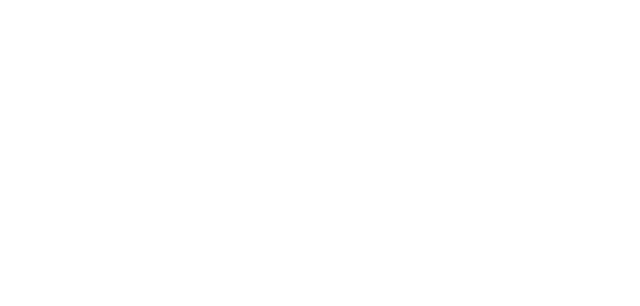
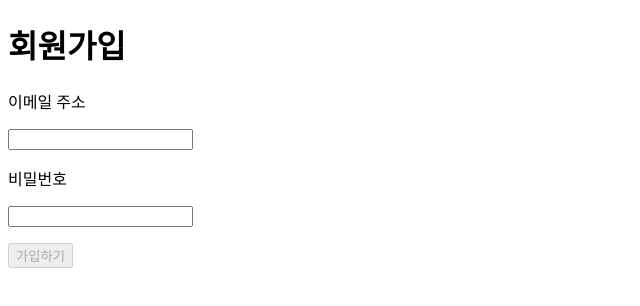
Before and after one commit to happyKale/Kream-Clone-Front, a React (Create React App) app: page /signup in a window 1280 px wide. Shown: the top 306 px of the page, without its empty margins (0-640 px from the left). Built offline with nearby package versions, Linux system fonts and the light colour scheme.

Commit message:
feat: 로그인/회원가입

```diff
--- a/package.json
+++ b/package.json
@@ -9,6 +9,7 @@
     "axios": "^0.22.0",
     "connected-react-router": "^6.9.1",
     "history": "4.10.1",
+    "lodash": "^4.17.21",
     "react": "^17.0.2",
     "react-cookie": "^4.1.1",
     "react-dom": "^17.0.2",
--- a/src/App.js
+++ b/src/App.js
@@ -3,7 +3,8 @@
 import { ConnectedRouter } from "connected-react-router";
 
 import Main from "./pages/Main";
-import User from "./pages/User";
+import Login from "./pages/Login";
+import Signup from "./pages/Signup";
 import Detail from "./pages/Detail";
 
 import { history } from "./redux/store";
@@ -12,7 +13,8 @@
   return (
     <ConnectedRouter history={history}>
      <Route path="/" exact component={Main}/>
-     <Route path="/user" exact component={User}/>
+     <Route path="/login" exact component={Login}/>
+     <Route path="/signup" exact component={Signup}/>
      <Route path="/detail:" exact component={Detail}/>
     </ConnectedRouter>
   );
--- a/src/lib/axios.js
+++ b/src/lib/axios.js
@@ -5,7 +5,7 @@
 
 const instance = axios.create({
     // 기본적으로 우리가 바라볼 서버의 주소
-    // baseURL: "http://13.124.198.97:4000/",
+    baseURL: "http://13.124.198.97:4000/",
     // headers: {
     //     "content-type": "application/json;charset=UTF-8",
     //     accept: "application/json",
@@ -16,5 +16,6 @@
 
 export const apis = {
 
+    createAccountAX: (user) => instance.post("/signup", user),
 
 };
--- /dev/null
+++ b/src/pages/Login.js
@@ -0,0 +1,77 @@
+import React from "react";
+import { useDispatch } from "react-redux";
+import { history } from "../redux/store";
+import { apis } from "../lib/axios";
+import _ from "lodash";
+
+const Login = () => {
+    const [userEmail, setEmail] = React.useState();
+    const [userPW, setPW] = React.useState();
+    const [warnEmail, setWarnEmail] = React.useState("");
+    const [warnPw, setWarnPw] = React.useState("");
+    const [passEmail, setPassEmail] = React.useState(false);
+    const [passPW, setPassPW] = React.useState(false);
+
+    const onChangeEmail = React.useCallback(_.debounce((e) => {
+        const value = e.target.value;
+        var email = /^[0-9a-zA-Z]([-_\.]?[0-9a-zA-Z])*@[0-9a-zA-Z]([-_\.]?[0-9a-zA-Z])*\.[a-zA-Z]{2,3}$/i;
+        if (!email.test(value)) {
+            setWarnEmail("이메일 주소를 정확히 입력해주세요.");
+            setEmail("");
+            setPassEmail(false);
+        } else {
+            setWarnEmail("");
+            setEmail(value);
+            setPassEmail(true);
+        }
+    }, 1000), [])
+
+    const onChangePW = React.useCallback(_.debounce((e) => {
+        const value = e.target.value;
+        var check = /^(?=.*[A-Za-z])(?=.*\d)(?=.*[$@$!%*#?&])[A-Za-z\d$@$!%*#?&]{8,16}$/;
+        if (!check.test(value)) {
+            setWarnPw("영문, 숫자, 특수문자를 조합하여 입력해주세요. (8-16자)")
+            setPW("");
+            setPassPW(false);
+        } else {
+            setWarnPw("");
+            setPW(value);
+            setPassPW(true);
+        }
+    }, 1000), [])
+
+    const loginButton = () => {
+        const user = {
+            username: userEmail,
+            password: userPW
+        }
+        apis
+            .createAccountAX(user)
+            .then((response) => {
+                console.log(response)
+            })
+            .catch((error) => {
+                console.log("[Signup error] createAccountAX :::", error)
+            });
+    }
+
+    return (
+    <React.Fragment>
+        <h1>로그인</h1>
+        <label>
+            <p>이메일 주소</p>
+            <input onChange={(e)=>{onChangeEmail(e)}}/>
+            <p>{warnEmail}</p>
+        </label>
+        <label>
+            <p>비밀번호</p>
+            <input onChange={(e)=>{onChangePW(e)}}/>
+            <p>{warnPw}</p>
+        </label>
+        <button onClick={loginButton} disabled={passEmail&&passPW?false:true}>로그인</button>
+        <button onClick={()=>{history.push('/signup');}}>이메일가입</button>
+    </React.Fragment>
+    )
+}
+
+export default Login;
--- /dev/null
+++ b/src/pages/Signup.js
@@ -0,0 +1,85 @@
+import React from "react";
+import {apis} from "../lib/axios";
+import _ from "lodash";
+
+const Signup = () => {
+
+    const [userEmail, setEmail] = React.useState();
+    const [userPW, setPW] = React.useState();
+    const [warnEmail, setWarnEmail] = React.useState("");
+    const [warnPw, setWarnPw] = React.useState("");
+    const [passEmail, setPassEmail] = React.useState(false);
+    const [passPW, setPassPW] = React.useState(false);
+
+    const onChangeEmail = React.useCallback(_.debounce((e) => {
+        const value = e.target.value;
+        var email = /^[0-9a-zA-Z]([-_\.]?[0-9a-zA-Z])*@[0-9a-zA-Z]([-_\.]?[0-9a-zA-Z])*\.[a-zA-Z]{2,3}$/i;
+        if (!email.test(value)) {
+            setWarnEmail("이메일 주소를 정확히 입력해주세요.");
+            setEmail("");
+            setPassEmail(false);
+        } else {
+            setWarnEmail("");
+            setEmail(value);
+            setPassEmail(true);
+        }
+    }, 1000), [])
+
+    const onChangePW = React.useCallback(_.debounce((e) => {
+        const value = e.target.value;
+        var check = /^(?=.*[A-Za-z])(?=.*\d)(?=.*[$@$!%*#?&])[A-Za-z\d$@$!%*#?&]{8,16}$/;
+        if (!check.test(value)) {
+            setWarnPw("영문, 숫자, 특수문자를 조합하여 입력해주세요. (8-16자)")
+            setPW("");
+            setPassPW(false);
+        } else {
+            setWarnPw("");
+            setPW(value);
+            setPassPW(true);
+        }
+    }, 1000), [])
+
+    const signupButton = () => {
+        const user = {
+            username: userEmail,
+            password: userPW
+        }
+        apis
+            .createAccountAX(user)
+            .then((response) => {
+                console.log(response)
+            })
+            .catch((error) => {
+                console.log("[Signup error] createAccountAX :::", error)
+            });
+    }
+
+    return (
+        <React.Fragment>
+            <h1>회원가입</h1>
+            <label>
+                <p>이메일 주소</p>
+                <input
+                    onChange={(e) => {
+                        onChangeEmail(e)
+                    }}/>
+                <p>{warnEmail}</p>
+            </label>
+            <label>
+                <p>비밀번호</p>
+                <input
+                    onChange={(e) => {
+                        onChangePW(e)
+                    }}/>
+                <p>{warnPw}</p>
+            </label>
+            <button
+                onClick={signupButton}
+                disabled={passEmail && passPW
+                    ? false
+                    : true}>가입하기</button>
+        </React.Fragment>
+    )
+}
+
+export default Signup;
--- a/src/pages/User.js
+++ /dev/null
@@ -1,14 +0,0 @@
-import React from "react";
-import { history } from "../redux/store";
-
-const User = () => {
-
-    return (
-        <React.Fragment>
-<button onClick={()=>{history.push('/')}}>테스트버튼-메인이동</button>
-        </React.Fragment>
-    )
-}
-
-
-export default User;
--- /dev/null
+++ b/src/redux/modules/showComponent.js
@@ -0,0 +1,25 @@
+//컴포넌트 노출제어 모듈
+import produce from "immer";
+import {createAction, handleActions} from "redux-actions";
+
+const initialState = {
+    login:true,
+    signup:false
+}
+
+const LOGIN_SHOW = "LOGIN_SHOW";
+const SIGNUP_SHOW = "SIGNUP_SHOW";
+
+export const login_show = createAction(LOGIN_SHOW,(boolean)=>({boolean}));
+export const signup_show = createAction(SIGNUP_SHOW,(boolean)=>({boolean}));
+
+export default handleActions({
+
+    [LOGIN_SHOW]: (state, action) => produce(state, (draft) => {
+        draft.login = action.payload.boolean;
+    }),
+    [SIGNUP_SHOW]: (state, action) => produce(state, (draft) => {
+        draft.signup = action.payload.boolean;
+    }),
+
+}, initialState)
--- /dev/null
+++ b/src/redux/modules/user.js
@@ -0,0 +1,6 @@
+import produce from "immer";
+import {createAction, handleActions} from "redux-actions";
+
+const initialState = {
+    is_login:false
+}
--- a/src/redux/store.js
+++ b/src/redux/store.js
@@ -2,6 +2,8 @@
 import thunk from "redux-thunk";
 import {createBrowserHistory} from "history";
 import {connectRouter} from "connected-react-router";
+
+import show from "./modules/showComponent";
 
 
 //만든 히스토리와 라우터가 연결. 스토어에 브라우저 히스토리가 저장되는 것.
@@ -9,6 +11,7 @@
 
 //rootreducer
 const rootReducer = combineReducers({
+    show:show,
     router: connectRouter(history)
 });
 
```
Also changed, not shown: 1 other file (tests, documents, lock files or other folders).
